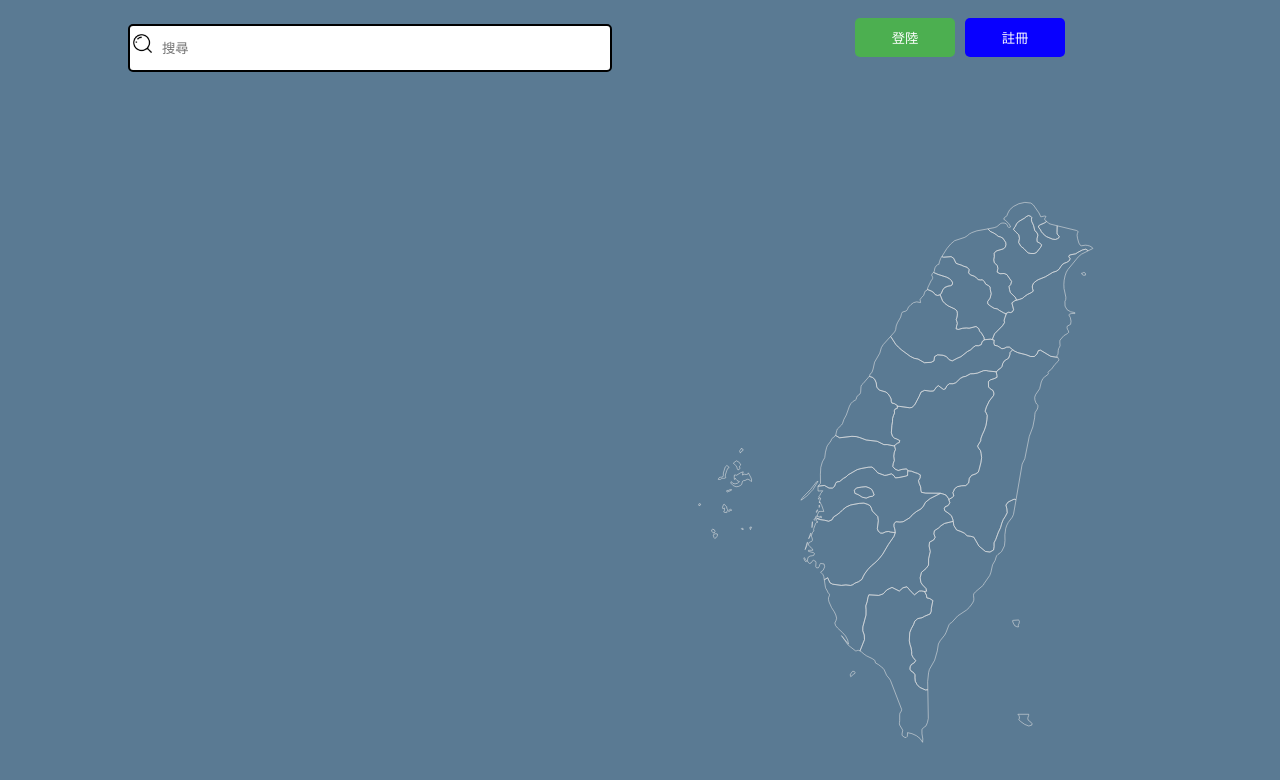
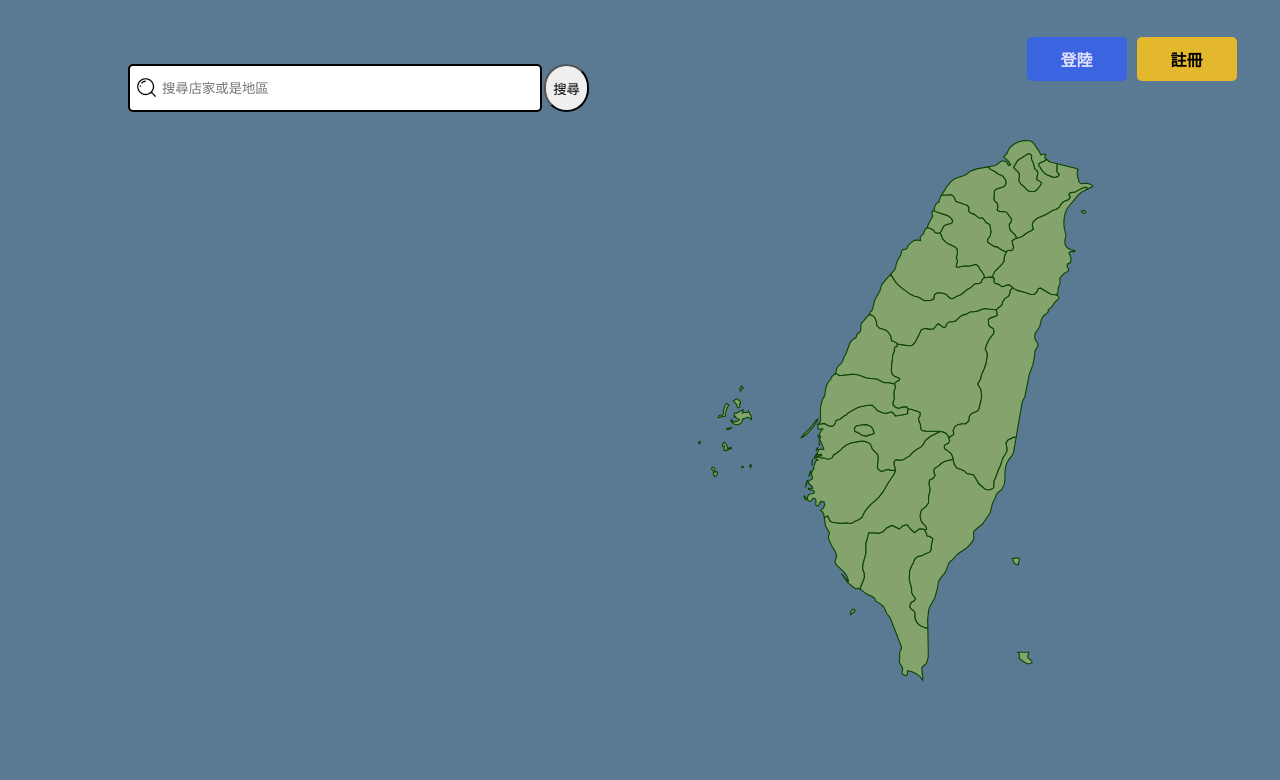
Before and after one commit to olivervvvv/foodweb, a Vue app: page / in a window 1280 px wide. Shown: the top 780 px of the page. Built offline with nearby package versions, Linux system fonts and the light colour scheme.

Commit message:
更改首頁樣式

```diff
--- a/src/components/icons/CustomInput.vue
+++ b/src/components/icons/CustomInput.vue
@@ -1,11 +1,11 @@
 <template>
-  <label class="text-input-with-icon">
+  <label class="text-input-with-icon" style="display: flex;">
     <input
       type="search"
       class="form-control"
       @focus="hideIcon"
       @blur="showIcon"
-      placeholder="搜尋"
+      placeholder="搜尋店家或是地區"
     />
     <div v-if="showIcon" class="icontext">
       <img
@@ -15,6 +15,7 @@
         style="max-width: 20px; max-height: 20px;"
       />
     </div>
+    <input type="button" value="搜尋" style="width: 80px;border-radius: 50px;margin-left: 0.5%;">
   </label>
 </template>
 
@@ -39,8 +40,9 @@ export default {
 <style lang="scss" scoped>
 .icontext {
   position: absolute;
-  top: 20%;
+  top: 30%;
   left: 2%;
+  z-index: 1;
 }
 
 .text-input-with-icon {
--- a/src/components/icons/taiwanmap.vue
+++ b/src/components/icons/taiwanmap.vue
@@ -286,36 +286,47 @@ export default {
 </template>
 
 <style lang="scss" scoped>
+.st0 {
+        fill: #84a36d; /* 修改這裡的顏色值為你想要的顏色 */
+        stroke: #0b4500; /* 邊線顏色，修改這裡的顏色值為你想要的邊線顏色 */
+        stroke-width: 2; /* 邊線寬度，根據需要調整 */
+    }
 .btn-container{
-  margin-top: 1%;
-  margin-left: 50%;
+  position: fixed;
+  right: 3%;
+  top: 4%;
   display: flex;
 }
 .blue-btn{
     width: 100px;
     padding: 10px;
     margin: 5px;
-    background-color: #0800ff;
-    color: white;
+    background-color: #e3b82c;
+    color: rgb(0, 0, 0);
+    font-size: 12pt;
+    font-weight:800;
     border: none;
     border-radius: 5px;
     cursor: pointer;
 }
 .blue-btn:hover {
-    background-color: #050093;
+    background-color: #e6e5bc;
 }
 .green-btn{
     width: 100px;
     padding: 10px;
     margin: 5px;
-    background-color: #4CAF50;
-    color: white;
+    background-color: #3b64e1;
+    font-size: 12pt;
+    font-weight:800;
+    color: rgb(226, 224, 255);
     border: none;
     border-radius: 5px;
     cursor: pointer;
 }
 .green-btn:hover {
-    background-color: #3b8a3e;
+    background-color: #d6d5e9;
+    color: black;
 }
 
 svg {
@@ -343,13 +354,13 @@ path {
   transition: 0.5s;
 
   &:hover {
-    fill: #F6E3CE;
+    fill: #d0f6ce;
     cursor: pointer;
     transform: translate(-10px, -5px);
   }
 }
 .showArea{
-  margin-top: 5%;
+  margin-top: 18%;
   // margin-left: 5%;
   height: 380px;
   width: 900px;
@@ -378,6 +389,6 @@ path {
   }
 }
 .msgBox:hover {
-	background-color: #F6E3CE; /* 滑過時的背景顏色，可以根據需要更改顏色 */
+	background-color: #ddf6ce; /* 滑過時的背景顏色，可以根據需要更改顏色 */
   }
 </style>
--- a/src/views/HomeView.vue
+++ b/src/views/HomeView.vue
@@ -26,9 +26,9 @@ body{
 }
 .search{
 position: absolute;
-top: 3%;
+top: 8%;
 left: 10%;
-width: 42%;
+width: 80%;
 height: 15%;
 display: flex;
 }
```
